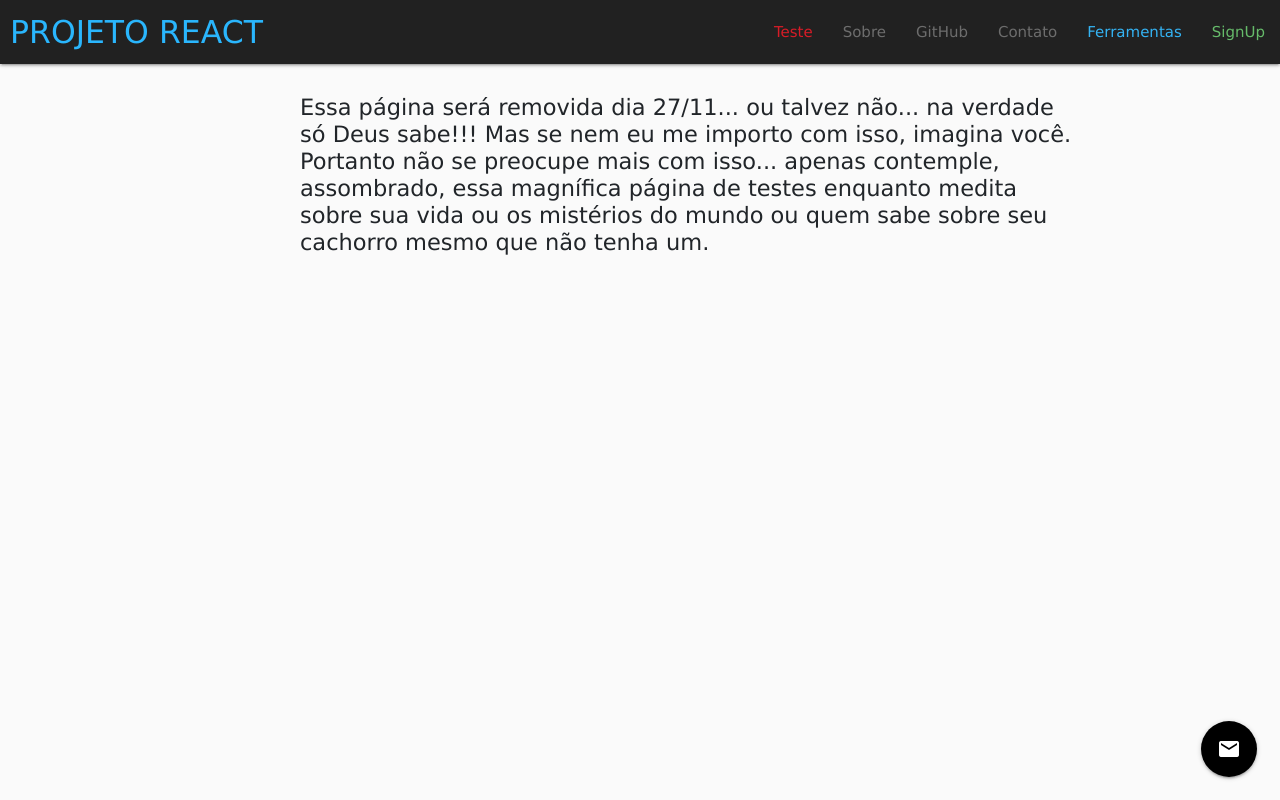
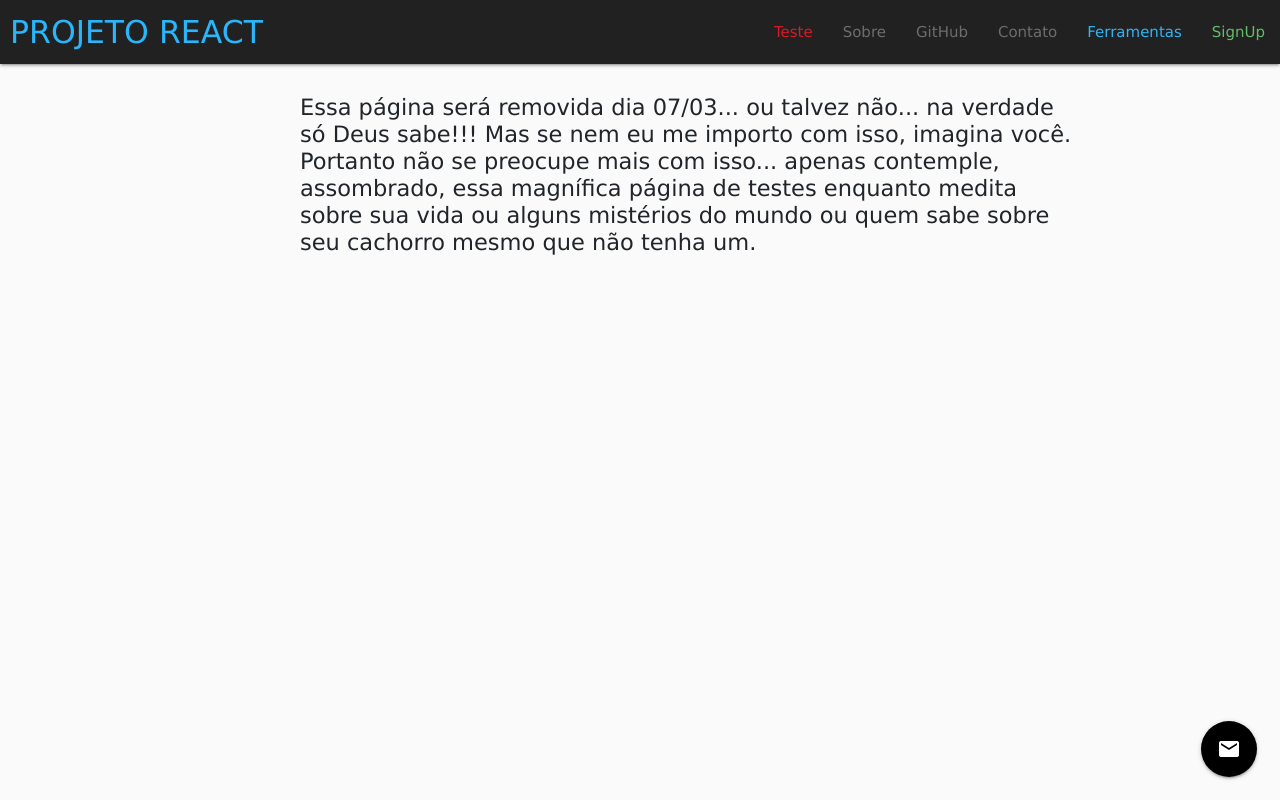
Before and after one commit to Mbrizzo/siteReact, a React (Create React App) app: page /teste in a window 1280 px wide. Shown: the top 800 px of the page. Built offline with nearby package versions, Linux system fonts and the light colour scheme.

Commit message:
Change Texts

```diff
--- a/src/Testes.js
+++ b/src/Testes.js
@@ -12,10 +12,10 @@ export const Testes = () => {
         <Head title="Testes" description="Essa é a página de testes" />
       </div>
       <h4 className="h4">
-        Essa página será removida dia 27/11... ou talvez não... na verdade só
+        Essa página será removida dia 07/03... ou talvez não... na verdade só
         Deus sabe!!! Mas se nem eu me importo com isso, imagina você. Portanto
         não se preocupe mais com isso... apenas contemple, assombrado, essa
-        magnífica página de testes enquanto medita sobre sua vida ou os
+        magnífica página de testes enquanto medita sobre sua vida ou alguns
         mistérios do mundo ou quem sabe sobre seu cachorro mesmo que não tenha
         um.
       </h4>
```
